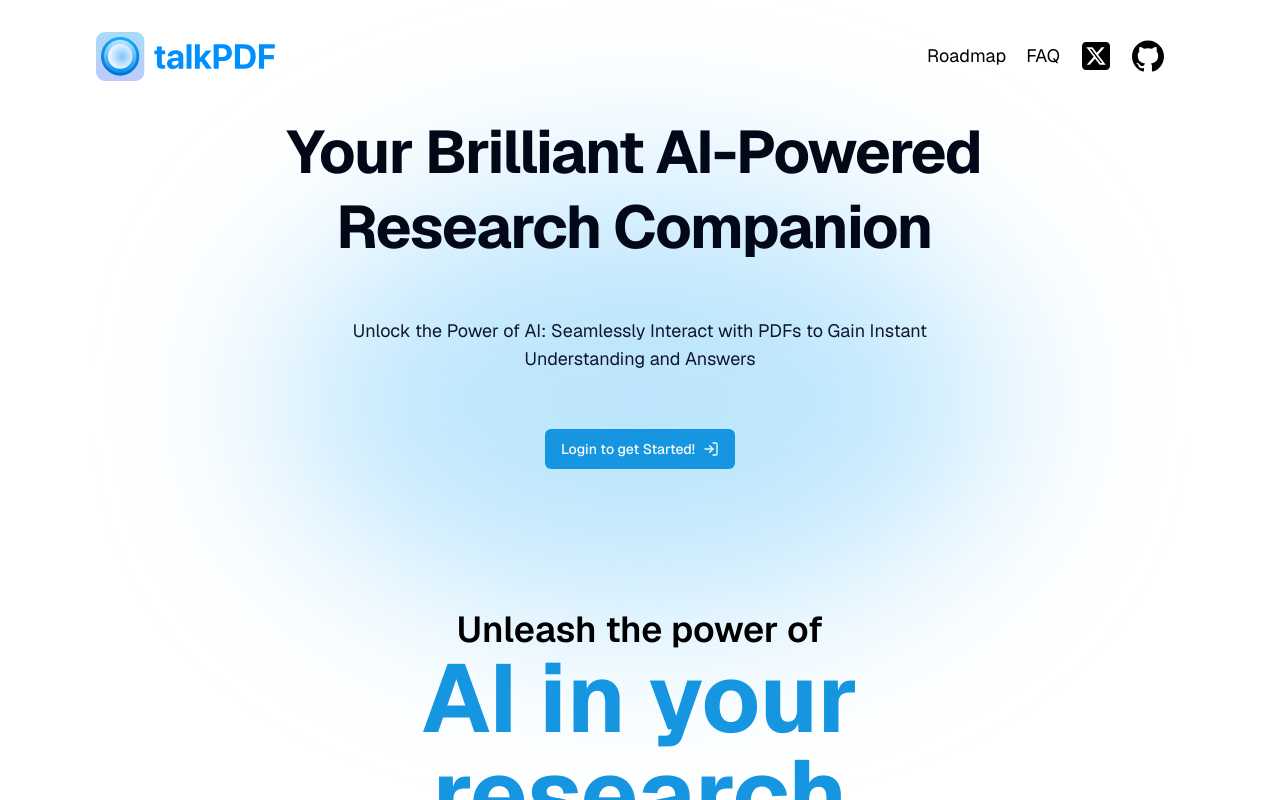
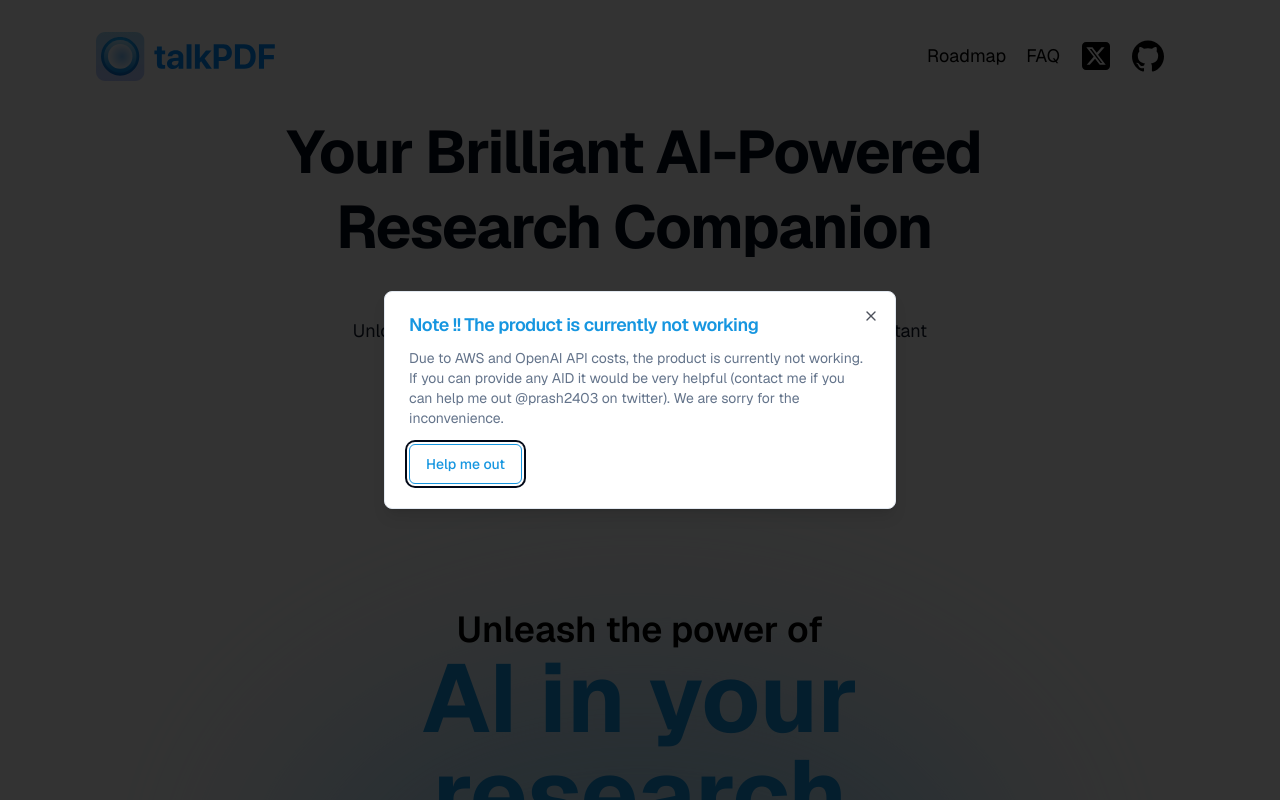
Before and after one commit to prash240303/pdf-gpt, a Next.js app: page / in a window 1280 px wide. Shown: the top 800 px of the page. Built offline with nearby package versions, Linux system fonts and the light colour scheme; no server answers.

Commit message:
added note modal

```diff
--- a/next.config.mjs
+++ b/next.config.mjs
@@ -1,4 +1,14 @@
 /** @type {import('next').NextConfig} */
-const nextConfig = {};
-
+const nextConfig = {
+  images: {
+    domains: ["img.freepik.com", "veterinaire-tour-hassan.com"],
+  },
+  webpack: (config) => {
+    config.module.rules.push({
+      test: /\.node/,
+      use: "raw-loader",
+    });
+return config;
+  },
+};
 export default nextConfig;
--- a/src/app/page.tsx
+++ b/src/app/page.tsx
@@ -10,9 +10,18 @@
 import { eq } from "drizzle-orm";
 import Image from "next/image";
 import { HeroScrollDemo } from "@/components/heroScrollAnimation";
+import {
+  Dialog,
+  DialogContent,
+  DialogDescription,
+  DialogHeader,
+  DialogTitle,
+  DialogTrigger,
+} from "@/components/ui/dialog"
 
 export default async function Home() {
   const { userId } = await auth();
+
   const isAuth = !!userId;
   const isPro = await checkSubscription();
   let firstChat;
@@ -22,8 +31,27 @@
       firstChat = firstChat[0];
     }
   }
+
+
+  // Function to toggle modal visibility
+
+
   return (
     <div className="">
+
+      <Dialog defaultOpen={true}>
+        <DialogContent>
+          <DialogHeader>
+            <DialogTitle className="mb-2 text-primary-300">Note !! The product is currently not working</DialogTitle>
+            <DialogDescription>
+              Due to AWS and OpenAI API costs, the product is currently not working. If you can provide any AID it would be very helpful (contact me if you can help me out @prash2403 on twitter). We are sorry for the inconvenience.
+            <Button className="block mt-4 bg-white border border-primary-300 text-primary-300 hover:bg-primary-300 hover:text-white">Help me out</Button>
+            </DialogDescription>
+
+          </DialogHeader>
+        </DialogContent>
+      </Dialog>
+
       <Image src={"/bg.svg"} objectFit="cover" height={1500} width={1000} className=" absolute overflow-hidden w-screen h-screen -z-10 opacity-60 top-1/2 left-1/2 -translate-y-1/2 -translate-x-1/2 " alt="bg" />
       <div className="bg-transparent border-transparent border-b-2 z-20  py-8 px-24  relative transition-all flex justify-between wrapper w-full">
         <div>
--- a/src/components/PDFViewer.tsx
+++ b/src/components/PDFViewer.tsx
@@ -1,15 +1,67 @@
-import React from "react";
+// import React from "react";
 
-type Props = { pdf_url: string };
+// type Props = { pdf_url: string };
 
-const PDFViewer = ({ pdf_url }: Props) => {
-  console.log("pdf_url itthe ", pdf_url);
-  return (
-    <iframe
-      src={`https://docs.google.com/gview?url=${pdf_url}&embedded=true`}
-      className="w-full"
-    ></iframe>
-  );
+// const PDFViewer = ({ pdf_url }: Props) => {
+//   console.log("pdf_url itthe ", pdf_url);
+//   return (
+//     <iframe
+//       src={`https://docs.google.com/gview?url=${pdf_url}&embedded=true`}
+//       className="w-full"
+//     ></iframe>
+//   );
+// };
+
+// export default PDFViewer;
+
+// "use client"
+// import * as React from 'react';
+// import { SpecialZoomLevel, Viewer } from '@react-pdf-viewer/core';
+
+// import '@react-pdf-viewer/core/lib/styles/index.css';
+
+// interface PDFViewerProps {
+//     pdf_url: string;
+// }
+
+// const PDFViewer: React.FC<PDFViewerProps> = ({ pdf_url }) => {
+//     return (
+//         <div
+//          className='h-[740px] w-[100%] overflow-hidden'
+//         >
+//             hi
+//             {pdf_url}
+//             {/* <Viewer fileUrl={pdf_url} defaultScale={SpecialZoomLevel.PageFit} /> */}
+//         </div>
+//     );
+// };
+
+// export default PDFViewer;
+
+
+
+"use client";
+
+import "@react-pdf-viewer/core/lib/styles/index.css";
+import { defaultLayoutPlugin } from "@react-pdf-viewer/default-layout";
+import "@react-pdf-viewer/default-layout/lib/styles/index.css";
+
+interface PDFViewerProps {
+    pdf_url: string;
+}
+
+
+const PDFViewer = ({ pdf_url }: PDFViewerProps) => {
+    const defaultLayoutPluginInstance = defaultLayoutPlugin();
+    return (
+        <div className="h-screen w-screen">
+            <Worker workerUrl="https://unpkg.com/pdfjs-dist@3.10.111/build/pdf.worker.min.js">
+                <Viewer
+                    fileUrl={pdf_url}
+                    plugins={[defaultLayoutPluginInstance]}
+                />
+            </Worker>
+        </div>
+    );
 };
-
 export default PDFViewer;
--- /dev/null
+++ b/src/components/ui/dialog.tsx
@@ -0,0 +1,122 @@
+"use client"
+
+import * as React from "react"
+import * as DialogPrimitive from "@radix-ui/react-dialog"
+import { X } from "lucide-react"
+
+import { cn } from "@/lib/utils"
+
+const Dialog = DialogPrimitive.Root
+
+const DialogTrigger = DialogPrimitive.Trigger
+
+const DialogPortal = DialogPrimitive.Portal
+
+const DialogClose = DialogPrimitive.Close
+
+const DialogOverlay = React.forwardRef<
+  React.ElementRef<typeof DialogPrimitive.Overlay>,
+  React.ComponentPropsWithoutRef<typeof DialogPrimitive.Overlay>
+>(({ className, ...props }, ref) => (
+  <DialogPrimitive.Overlay
+    ref={ref}
+    className={cn(
+      "fixed inset-0 z-50 bg-black/80  data-[state=open]:animate-in data-[state=closed]:animate-out data-[state=closed]:fade-out-0 data-[state=open]:fade-in-0",
+      className
+    )}
+    {...props}
+  />
+))
+DialogOverlay.displayName = DialogPrimitive.Overlay.displayName
+
+const DialogContent = React.forwardRef<
+  React.ElementRef<typeof DialogPrimitive.Content>,
+  React.ComponentPropsWithoutRef<typeof DialogPrimitive.Content>
+>(({ className, children, ...props }, ref) => (
+  <DialogPortal>
+    <DialogOverlay />
+    <DialogPrimitive.Content
+      ref={ref}
+      className={cn(
+        "fixed left-[50%] top-[50%] z-50 grid w-full max-w-lg translate-x-[-50%] translate-y-[-50%] gap-4 border bg-background p-6 shadow-lg duration-200 data-[state=open]:animate-in data-[state=closed]:animate-out data-[state=closed]:fade-out-0 data-[state=open]:fade-in-0 data-[state=closed]:zoom-out-95 data-[state=open]:zoom-in-95 data-[state=closed]:slide-out-to-left-1/2 data-[state=closed]:slide-out-to-top-[48%] data-[state=open]:slide-in-from-left-1/2 data-[state=open]:slide-in-from-top-[48%] sm:rounded-lg",
+        className
+      )}
+      {...props}
+    >
+      {children}
+      <DialogPrimitive.Close className="absolute right-4 top-4 rounded-sm opacity-70 ring-offset-background transition-opacity hover:opacity-100 focus:outline-none focus:ring-2 focus:ring-ring focus:ring-offset-2 disabled:pointer-events-none data-[state=open]:bg-accent data-[state=open]:text-muted-foreground">
+        <X className="h-4 w-4" />
+        <span className="sr-only">Close</span>
+      </DialogPrimitive.Close>
+    </DialogPrimitive.Content>
+  </DialogPortal>
+))
+DialogContent.displayName = DialogPrimitive.Content.displayName
+
+const DialogHeader = ({
+  className,
+  ...props
+}: React.HTMLAttributes<HTMLDivElement>) => (
+  <div
+    className={cn(
+      "flex flex-col space-y-1.5 text-center sm:text-left",
+      className
+    )}
+    {...props}
+  />
+)
+DialogHeader.displayName = "DialogHeader"
+
+const DialogFooter = ({
+  className,
+  ...props
+}: React.HTMLAttributes<HTMLDivElement>) => (
+  <div
+    className={cn(
+      "flex flex-col-reverse sm:flex-row sm:justify-end sm:space-x-2",
+      className
+    )}
+    {...props}
+  />
+)
+DialogFooter.displayName = "DialogFooter"
+
+const DialogTitle = React.forwardRef<
+  React.ElementRef<typeof DialogPrimitive.Title>,
+  React.ComponentPropsWithoutRef<typeof DialogPrimitive.Title>
+>(({ className, ...props }, ref) => (
+  <DialogPrimitive.Title
+    ref={ref}
+    className={cn(
+      "text-lg font-semibold leading-none tracking-tight",
+      className
+    )}
+    {...props}
+  />
+))
+DialogTitle.displayName = DialogPrimitive.Title.displayName
+
+const DialogDescription = React.forwardRef<
+  React.ElementRef<typeof DialogPrimitive.Description>,
+  React.ComponentPropsWithoutRef<typeof DialogPrimitive.Description>
+>(({ className, ...props }, ref) => (
+  <DialogPrimitive.Description
+    ref={ref}
+    className={cn("text-sm text-muted-foreground", className)}
+    {...props}
+  />
+))
+DialogDescription.displayName = DialogPrimitive.Description.displayName
+
+export {
+  Dialog,
+  DialogPortal,
+  DialogOverlay,
+  DialogClose,
+  DialogTrigger,
+  DialogContent,
+  DialogHeader,
+  DialogFooter,
+  DialogTitle,
+  DialogDescription,
+}
```
Also changed, not shown: package.json (+8 -1 lines), 1 other file (tests, documents, lock files or other folders).
